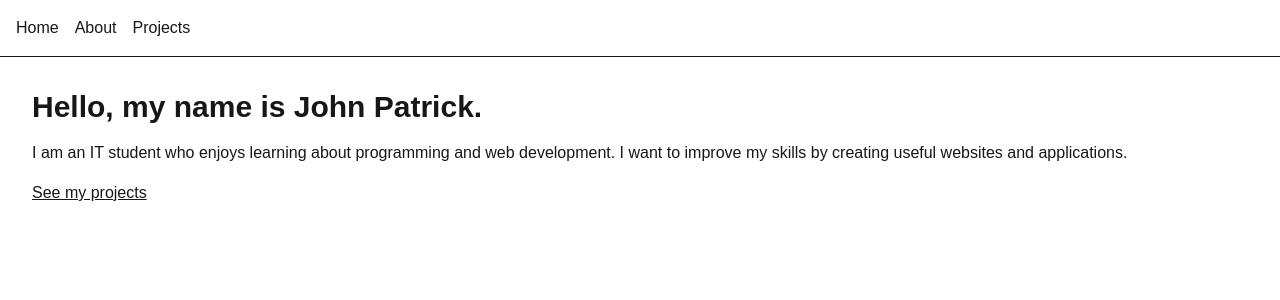
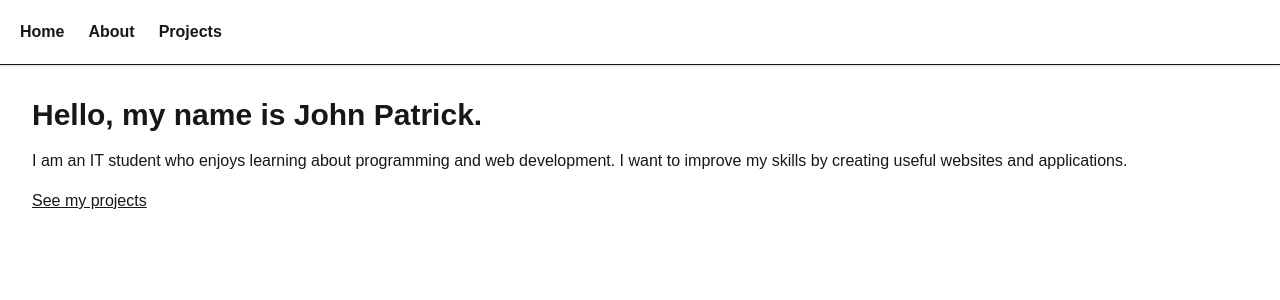
Before and after one commit to aljonevangelista2-ux/My-first-app-Evangelista, a Next.js app: page / in a window 1280 px wide. Shown: the top 300 px of the page. Built offline with nearby package versions, Linux system fonts and the light colour scheme.

Commit message:
Add navigation and metadata to layout

```diff
--- a/app/layout.tsx
+++ b/app/layout.tsx
@@ -1,3 +1,4 @@
+
 import Link from "next/link";
 import type { Metadata } from "next";
 import { Geist, Geist_Mono } from "next/font/google";
@@ -14,23 +15,45 @@ const geistMono = Geist_Mono({
 });
 
 export const metadata: Metadata = {
-  title: "Create Next App",
-  description: "Generated by create next app",
+  title: "John Patrick | Personal Site",
+  description: "A personal website built with Next.js",
 };
 
-export default function RootLayout({ children }: LayoutProps<"/">) {
+export default function RootLayout({
+  children,
+}: LayoutProps<"/">) {
   return (
     <html
       lang="en"
       className={`${geistSans.variable} ${geistMono.variable} h-full antialiased`}
     >
-      <body className="min-h-full flex flex-col">
-      <nav className="flex gap-4 p-4 border-b">
-        <Link href="/">Home</Link>
-        <Link href="/about">About</Link>
-        <Link href="/projects">Projects</Link>
-      </nav>
-      {children}
+      <body className="min-h-full flex flex-col bg-gray-50">
+
+        <nav className="flex flex-wrap gap-6 border-b bg-white p-5 shadow-sm">
+          <Link
+            href="/"
+            className="font-semibold hover:text-blue-600"
+          >
+            Home
+          </Link>
+
+          <Link
+            href="/about"
+            className="font-semibold hover:text-blue-600"
+          >
+            About
+          </Link>
+
+          <Link
+            href="/projects"
+            className="font-semibold hover:text-blue-600"
+          >
+            Projects
+          </Link>
+        </nav>
+
+        {children}
+
       </body>
     </html>
   );
```
